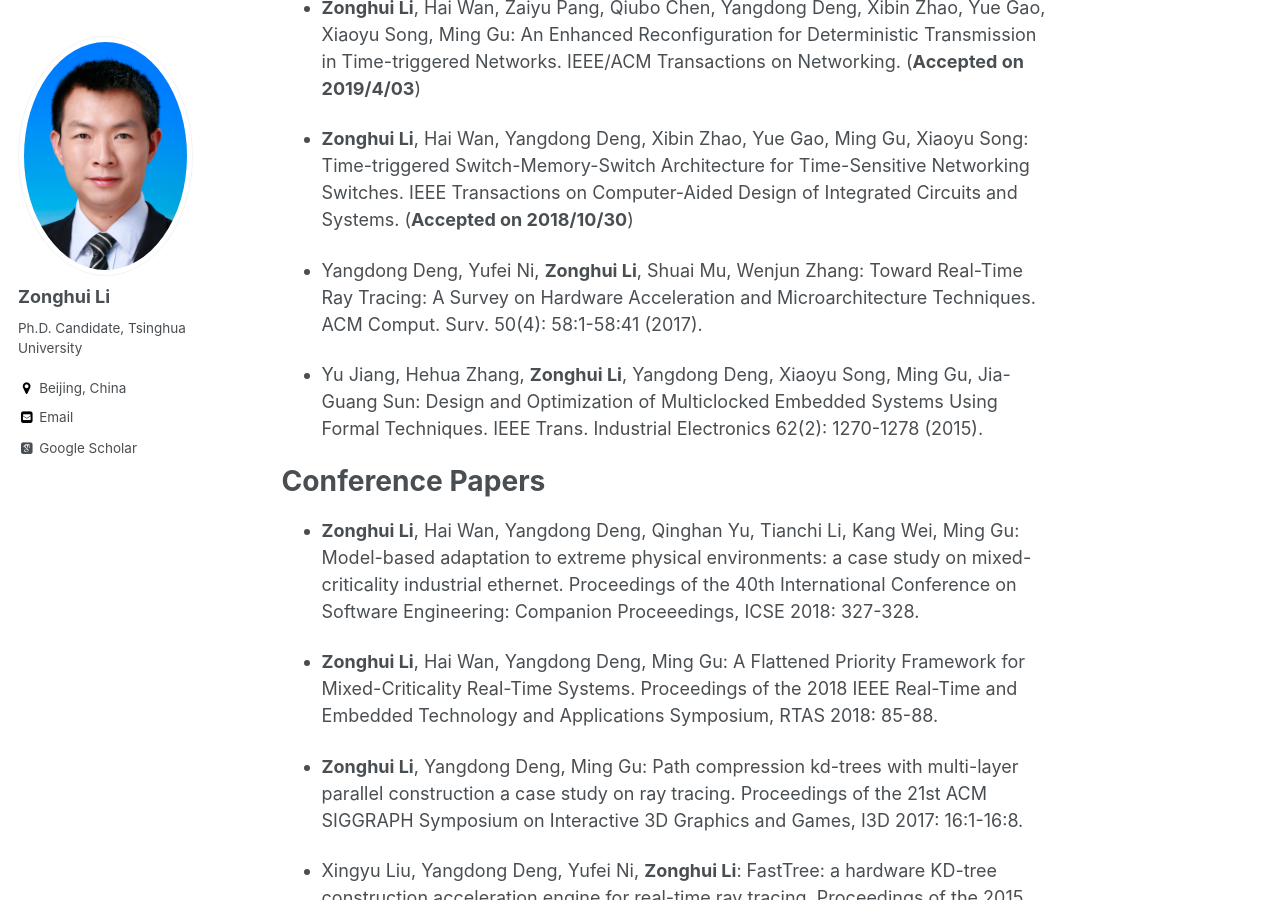
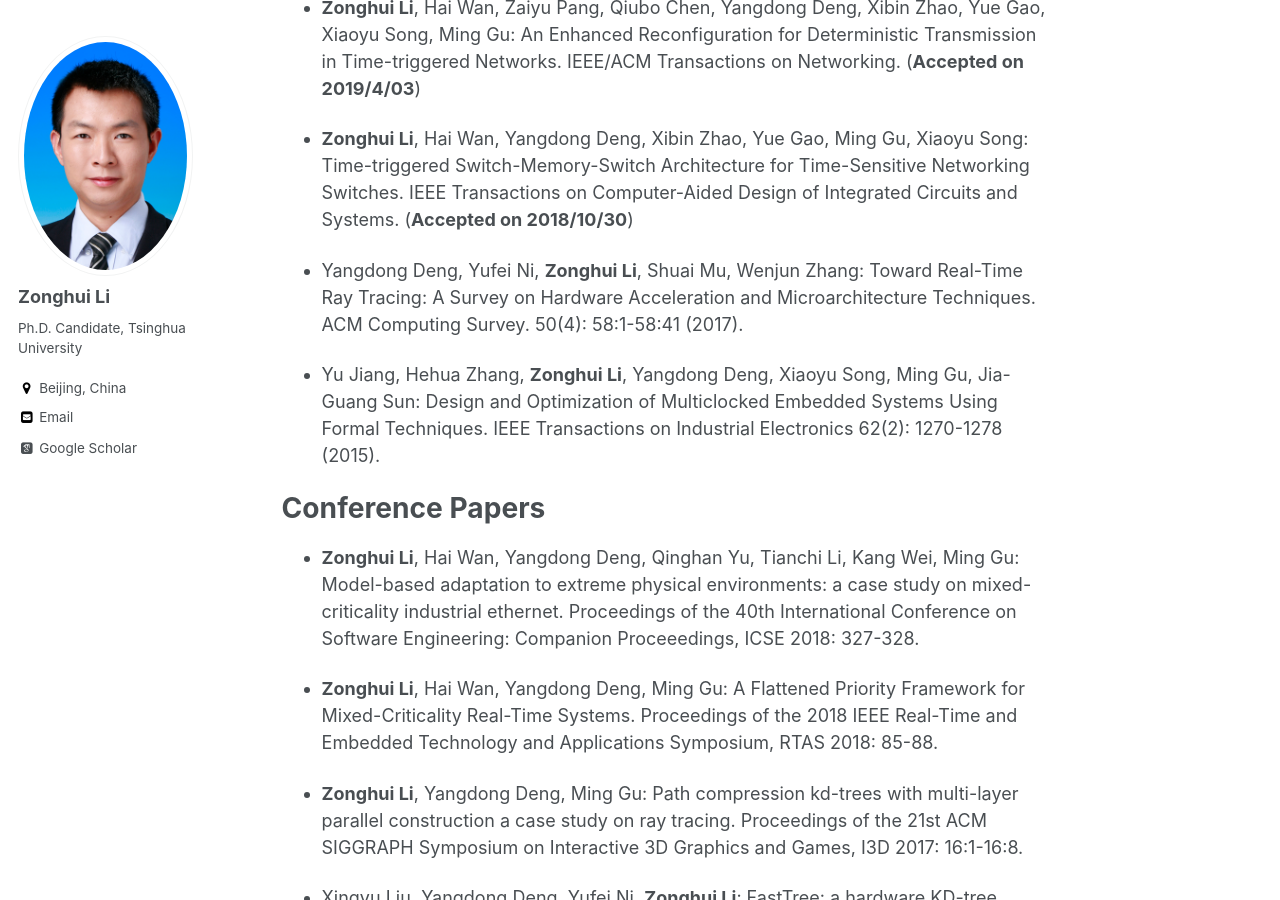
Before and after one commit to yingwangbjtu/lizonghui.github.io, a Jekyll site: the page built from _pages/about.md, in a window 1280 px wide and 900 px high, scrolled down 3334 px. Built offline with Jekyll 4.4.1, drawn with Linux system fonts in a browser that asks for light colours; some web fonts are replaced.

Commit message:
Update about.md

```diff
--- a/_pages/about.md
+++ b/_pages/about.md
@@ -107,10 +107,10 @@ Model-Based Adaptation of Mixed-Criticality Multi-Service Systems for Extreme Ph
 Time-triggered Switch-Memory-Switch Architecture for Time-Sensitive Networking Switches. IEEE Transactions on Computer-Aided Design of Integrated Circuits and Systems. (**Accepted on 2018/10/30**)
 
 - Yangdong Deng, Yufei Ni, **Zonghui Li**, Shuai Mu, Wenjun Zhang:
-Toward Real-Time Ray Tracing: A Survey on Hardware Acceleration and Microarchitecture Techniques. ACM Comput. Surv. 50(4): 58:1-58:41 (2017).
+Toward Real-Time Ray Tracing: A Survey on Hardware Acceleration and Microarchitecture Techniques. ACM Computing Survey. 50(4): 58:1-58:41 (2017).
 
 - Yu Jiang, Hehua Zhang, **Zonghui Li**, Yangdong Deng, Xiaoyu Song, Ming Gu, Jia-Guang Sun:
-Design and Optimization of Multiclocked Embedded Systems Using Formal Techniques. IEEE Trans. Industrial Electronics 62(2): 1270-1278 (2015).
+Design and Optimization of Multiclocked Embedded Systems Using Formal Techniques. IEEE Transactions on Industrial Electronics 62(2): 1270-1278 (2015).
 
 
 Conference Papers
```
